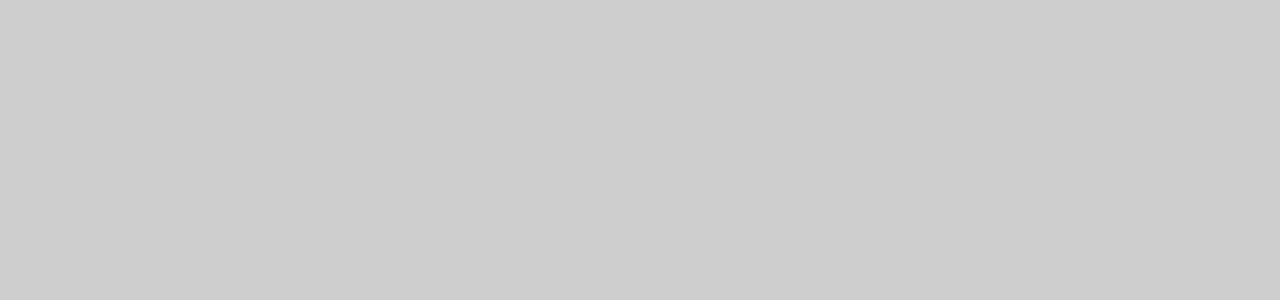
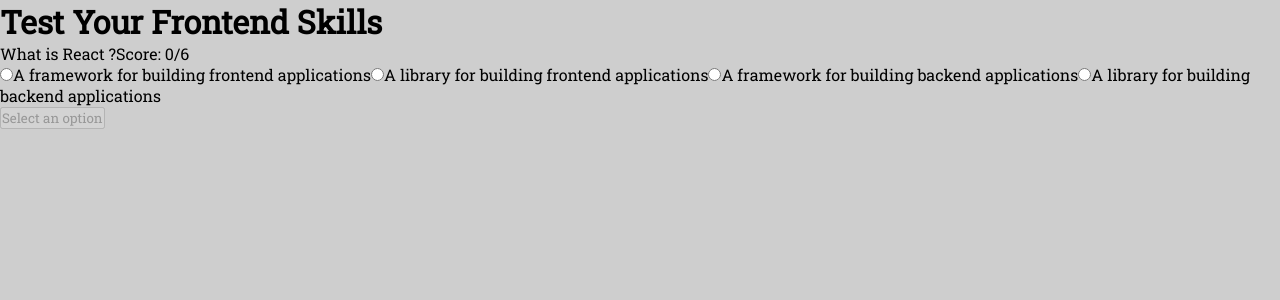
Before and after one commit to Inaboya/quiz_app, a Vue app: page / in a window 1280 px wide. Shown: the top 300 px of the page. Built offline with nearby package versions, Linux system fonts and the light colour scheme.

Commit message:
build ui

```diff
--- a/src/App.vue
+++ b/src/App.vue
@@ -116,7 +116,54 @@
 
 <template>
   <main class="app">
-    <h1></h1>
+    <h1>Test Your Frontend Skills</h1>
+
+    <section class="quiz-wrapper">
+      <div class="quiz-info">
+        <span class="question"> {{ getCurrentQuestions.questions }} </span>
+        <span class="score">Score: {{ score }}/{{ questions.length }}</span>
+      </div>
+
+      <div class="options">
+        <label
+          v-for="(option, index) in getCurrentQuestions.options"
+          :key="index"
+          :class="`option ${
+            getCurrentQuestions.selected == index
+              ? index == getCurrentQuestions.answer
+                ? 'correct'
+                : 'incorrect'
+              : ''
+          }${
+            getCurrentQuestions.selected != null &&
+            index != getCurrentQuestions.answer
+              ? 'disabled'
+              : ''
+          }`"
+        >
+          <input
+            type="radio"
+            :name="getCurrentQuestions.index"
+            :value="index"
+            v-model="getCurrentQuestions.selected"
+            :disabled="getCurrentQuestions.selected"
+            @change="setAnswer"
+          />
+
+          <span>{{ option }}</span>
+        </label>
+      </div>
+
+      <button @click="nextQuestion" :disabled="!getCurrentQuestions.selected">
+        {{
+          getCurrentQuestions.index == questions.length - 1
+            ? 'Submit'
+            : getCurrentQuestions.selected == null
+            ? 'Select an option'
+            : 'Next Question'
+        }}
+      </button>
+    </section>
   </main>
 </template>
 
```
